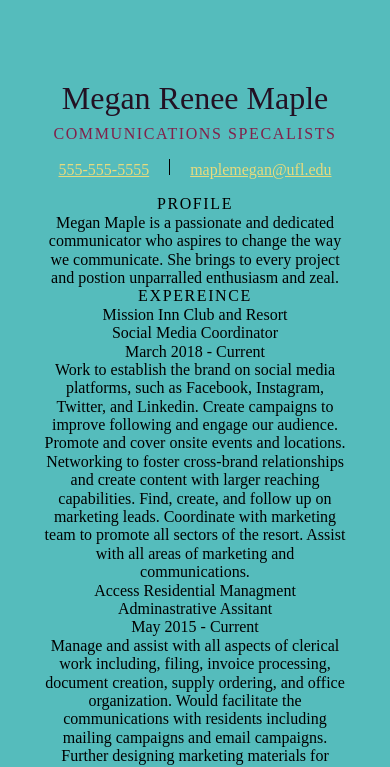
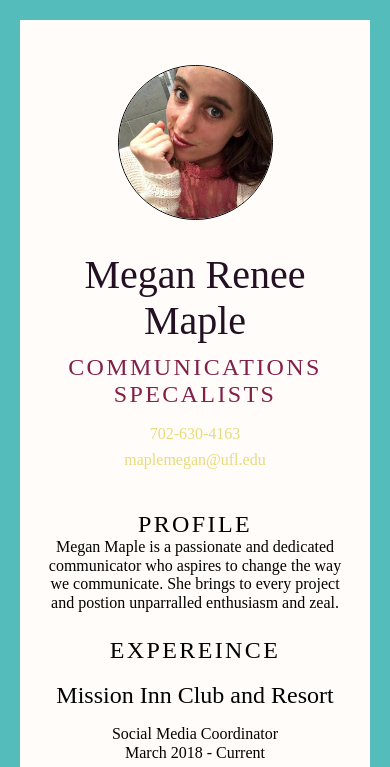
Before and after one commit to maplemegan333/project_resume_maple_megan, a plain HTML site: page index.html in a window 390 px wide. Shown: the top 767 px of the page. Drawn offline with Linux system fonts and the light colour scheme; a web font is replaced by a local one.

Commit message:
Finalize resume styling and responsive design

```diff
--- a/css/main.css
+++ b/css/main.css
@@ -24,30 +24,29 @@ body {
 h1 {
     margin: 0.67em 0 0.25em;
     color: #231123;
+    font-size: 2.5em;
 }
 
 h2 {
     text-transform: uppercase;
     letter-spacing: 0.1em;
     margin: 0 0 0 0;
-    font-size: 1em;
+    font-size: 1.5em;
     color: #82204a;
 }
 
 h3 {
     text-transform: uppercase;
     letter-spacing: 0.1em;
-    font-size: 1em;
+    font-size: 1.5em;
+    padding-top: 3vh;
 }
 
-#wrapper {
-    background: #55bcbc;
-    position: absolute;
-    top: 0;
-    left: 0;
-    right: 0;
-    bottom: 0;
+h4 {
+    font-size: 1.5em;
+    padding-top: 2vh;
 }
+
 
 article {
     margin: 20px;
@@ -58,19 +57,20 @@ article {
     padding: 20px;
 }
 
-.contactInfo {
+.contactInfo,
+.info {
     margin: 1em 0;
 }
 
 .contactInfo a {
     color: #e8db7d;
+    text-decoration: none;
+    display: block;
+    margin: 0 0 0.5em 0;
 }
 
-.contactInfo .separator {
-    display: inline-block;
-    border-left: 1px solid #000000;
-    height: 1em;
-    margin: 0 1em;
+.info p {
+    display: block;
 }
 
 h1,
@@ -80,9 +80,40 @@ h4 {
     font-family: 'Ovo';
 }
 
+img.portrait {
+    width: 50%;
+    margin: 3vh auto 0;
+    height: auto;
+    border-radius: 200px 200px 200px 200px;
+    -moz-border-radius: 200px 200px 200px 200px;
+    -webkit-border-radius: 200px 200px 200px 200px;
+    border: 1px solid #000000;
+}
+
 @media (min-width: 840px) {
+
     article {
         width: 800px;
         margin: 5vw auto;
     }
+
+    img.portrait {
+        width: 25%;
+    }
+
+    .contactInfo,
+    .info {
+        margin: 1em 0;
+    }
+
+    .contactInfo a {
+        color: #e8db7d;
+        text-decoration: none;
+        display: block;
+        margin: 0 0 0.5em 0;
+    }
+
+    .info p {
+        display: block;
+    }
 }
--- a/index.html
+++ b/index.html
@@ -10,12 +10,12 @@
 </head>
 <body>
     <div class="">
-        <article class="" id="wrapper">
-            <img src="" alt="">
+        <article class="">
+            <img src="img/meme.jpg" alt="Megan Maple" class="portrait">
             <h1>Megan Renee Maple</h1>
             <h2>Communications Specalists</h2>
             <div class="contactInfo">
-                <a href="7026304163">555-555-5555</a>
+                <a href="7026304163">702-630-4163</a>
                 <span class="separator"></span>
                 <a href="mailto:maplemegan@ufl.edu">maplemegan@ufl.edu</a>
             </div>
@@ -28,7 +28,7 @@
             <section>
                 <h3>Expereince</h3>
                 <h4>Mission Inn Club and Resort</h4>
-                <div>
+                <div class="info">
                     <p>Social Media Coordinator</p>
                     <span class="separator"></span>
                     <p>March 2018 - Current</p>
@@ -43,7 +43,7 @@
                       resort. Assist with all areas of marketing and communications.
                  </p>
                 <h4>Access Residential Managment </h4>
-                <div>
+                <div class="info">
                     <p>Adminastrative Assitant</p>
                     <span class="separator"></span>
                     <p>May 2015 - Current</p>
@@ -57,7 +57,7 @@
                     preparation. Provide excellent customer service in often hostile
                     situations. </p>
                 <h4>Mount Dora Center for the Arts</h4>
-                <div>
+                <div class="info">
                     <p>Media Internship</p>
                     <span class="separator"></span>
                     <p>October 2017 - February 2018</p>
@@ -68,7 +68,7 @@
             <section>
                 <h3>Education</h3>
                 <h4>University of Florida</h4>
-                <div>
+                <div class="info">
                     <p>Master's of Mass Communication</p>
                     <span class="separator"></span>
                     <p>May 2017 - May 2020</p>
@@ -77,7 +77,7 @@
                     multi-media story telling, public relations and global
                     communications. </p>
                 <h4>Ashford University</h4>
-                <div>
+                <div class="info">
                     <p>Bacholors of the Arts</p>
                     <span class="separator"></span>
                     <p>August 2012 - October 2014</p>
```
Also changed, not shown: img/meme.jpg (added).
